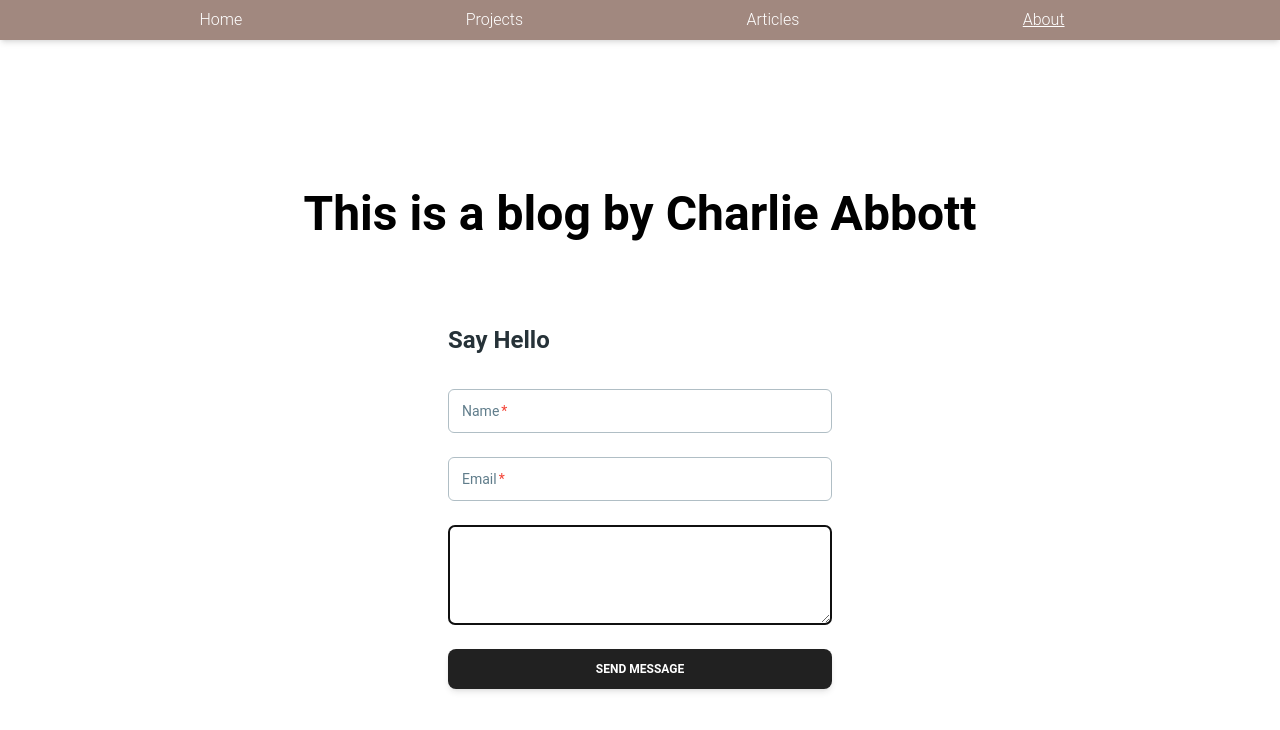
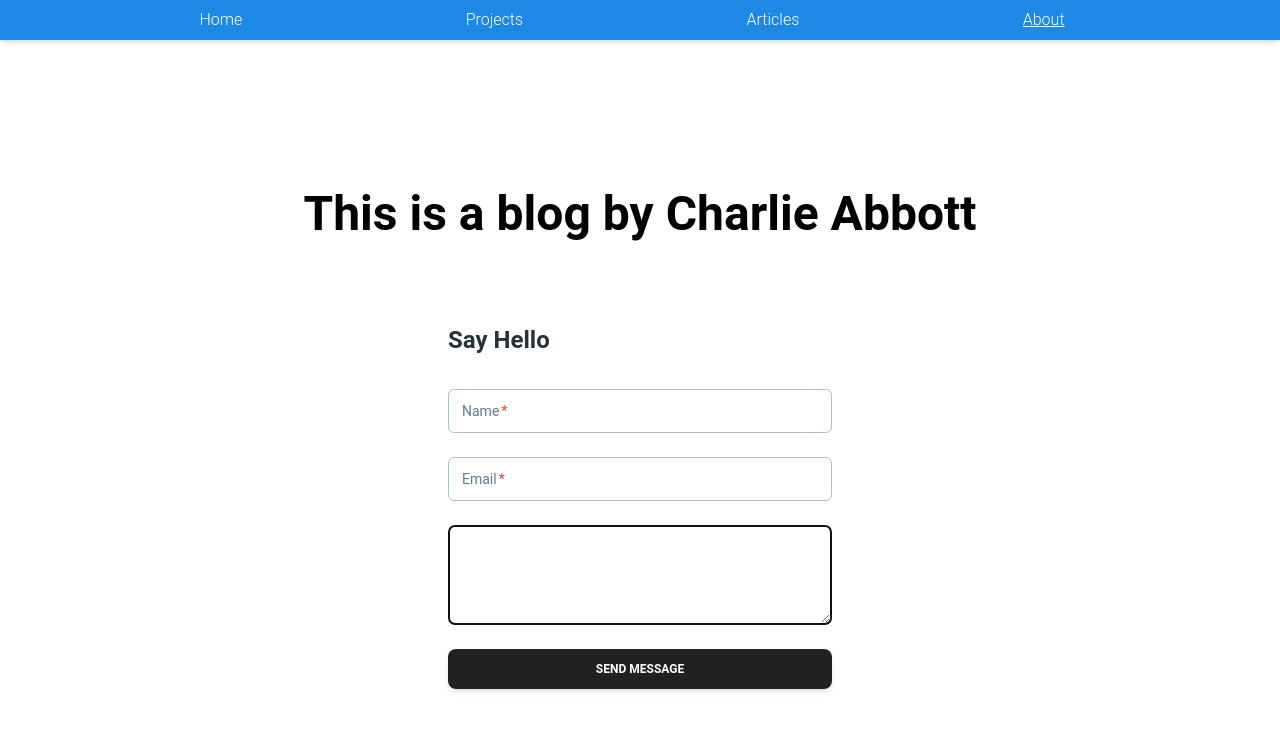
Before and after one commit to heycharlieabbott/PersonalSite, a Next.js app: page /about in a window 1280 px wide. Shown: the top 730 px of the page. Built offline with nearby package versions, Linux system fonts and the light colour scheme.

Commit message:
update tagging

```diff
--- a/components/customcard.tsx
+++ b/components/customcard.tsx
@@ -51,7 +51,7 @@ const customcard = ({ id, date, title, tags }: Props) => {
 
     <CardFooter className="flex align-bottom gap-3">
     <Typography variant='small'>Category:</Typography>
-    <Link href={'/projects'} className='underline underline-offset-4  '>
+    <Link href={`/${tags.toLowerCase() + 's'}`} className='underline underline-offset-4  '>
    <Typography variant="small">{tags}</Typography>
    </Link>
 
--- a/components/navbar.tsx
+++ b/components/navbar.tsx
@@ -48,7 +48,8 @@ const navBarMap = (items) =>{
 
   return (
 
-  <nav className={pathname === "/"? `${scrollstatus} flex justify-center items-center h-10 top-0 z-10 m-auto bg-brown-300 shadow-md transition-opacity`:'flex justify-center items-center h-10 top-0 z-10 m-auto  bg-brown-300 shadow-md'}>
+  <nav className={pathname === "/"? `${scrollstatus} flex justify-center items-center h-10 top-0 z-10 m-auto bg-blue-600 shadow-md transition-opacity`:
+  'flex justify-center items-center h-10 top-0 z-10 m-auto  bg-blue-600 shadow-md'}>
     <ul className=' w-full flex flex-row justify-evenly items-center gap-6 pr-4 text-white focus:ring '>
       {navBarMap(navBarItems)}
      </ul>
--- a/pages/about.tsx
+++ b/pages/about.tsx
@@ -12,7 +12,7 @@ const about = (props: Props) => {
     <Navbar scrollstatus={"Show"}/>
     <div className='flex flex-col gap-20 items-center h-full justify-center'>
         <Typography variant="h1">
-            This is a blog by <a className='hover:underline hover:text-light-blue-300 transition duration-150'href='https://www.heycharlieabbott.com'>Charlie Abbott</a>
+            This is a blog by <a className='hover:underline hover:text-blue-500 transition duration-150'href='https://www.heycharlieabbott.com'>Charlie Abbott</a>
         </Typography>
         <div>
         <ContactForm/>
```
